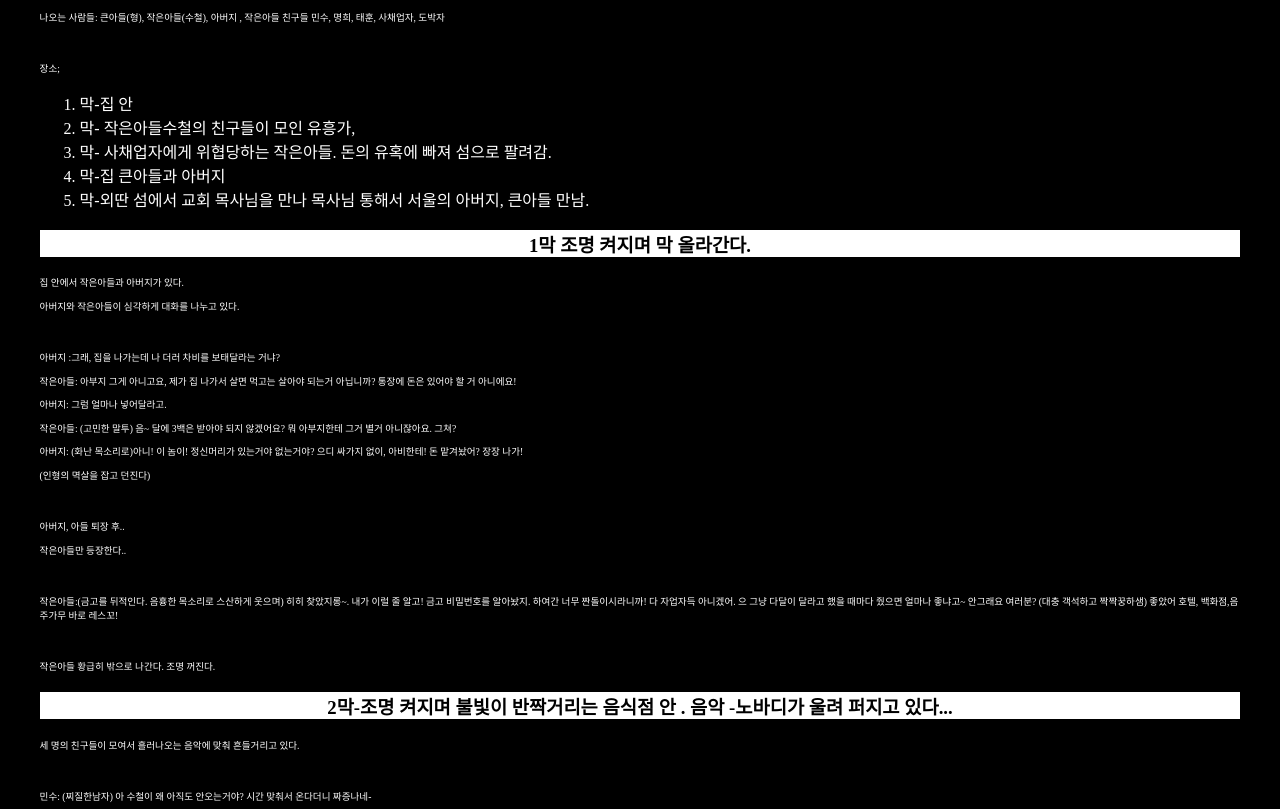
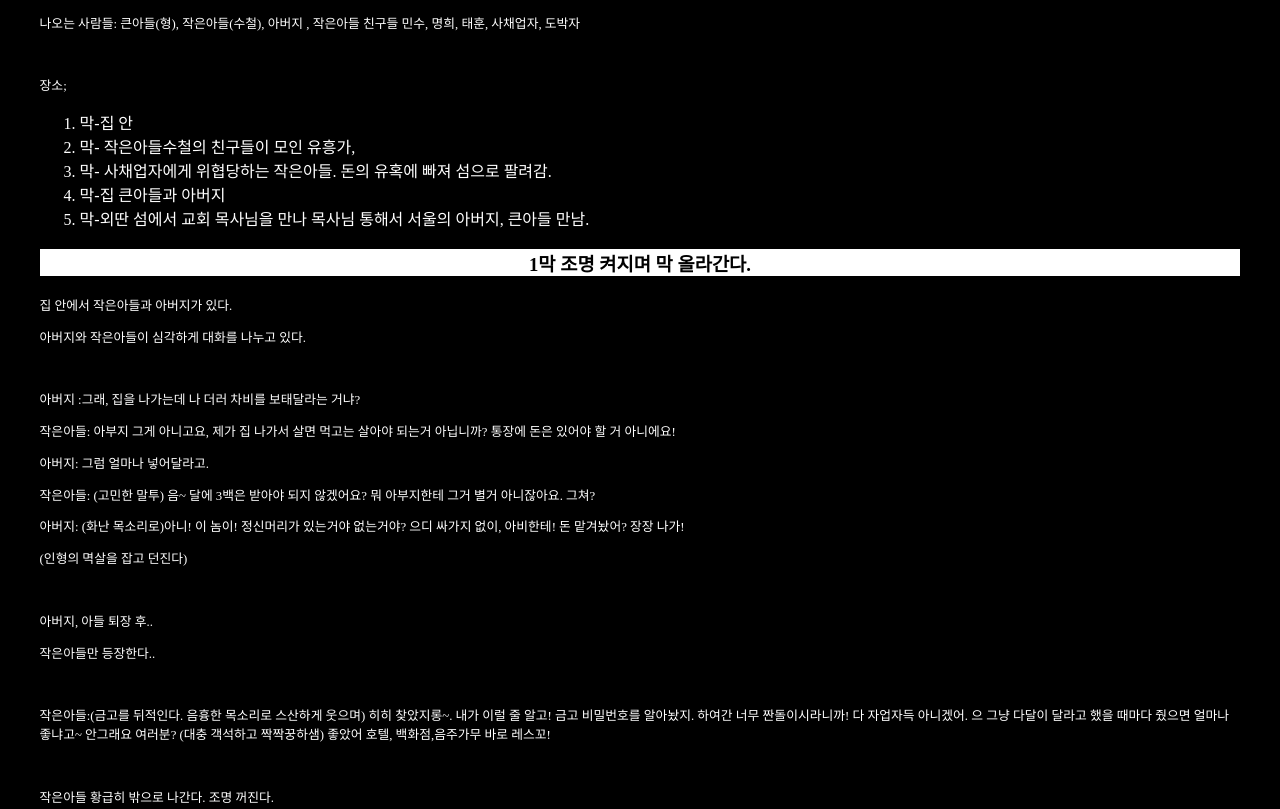
Before and after one commit to GyeongHyeon/check_input, a plain HTML site: page index.html in a window 1280 px wide. Shown: the top 809 px of the page. Drawn offline with Linux system fonts and the light colour scheme.

Commit message:
최종수정

```diff
--- a/index.html
+++ b/index.html
@@ -11,7 +11,7 @@
         div{
             width:95%; margin:0 auto;
             H3{background:#fff; color:#000; text-align: center;}
-            P{font-size: 0.6rem;}
+            P{font-size: 0.8rem;}
         }
     </style>
 </head>
```
